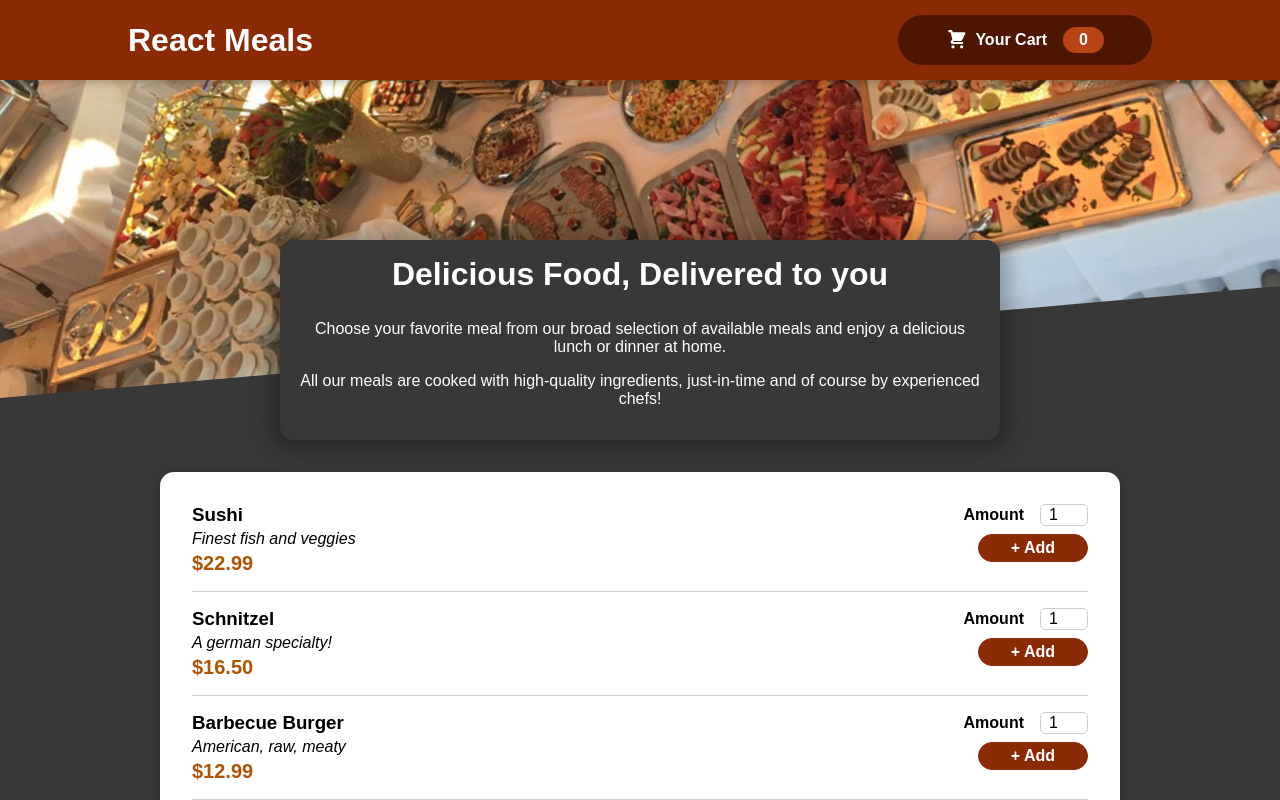
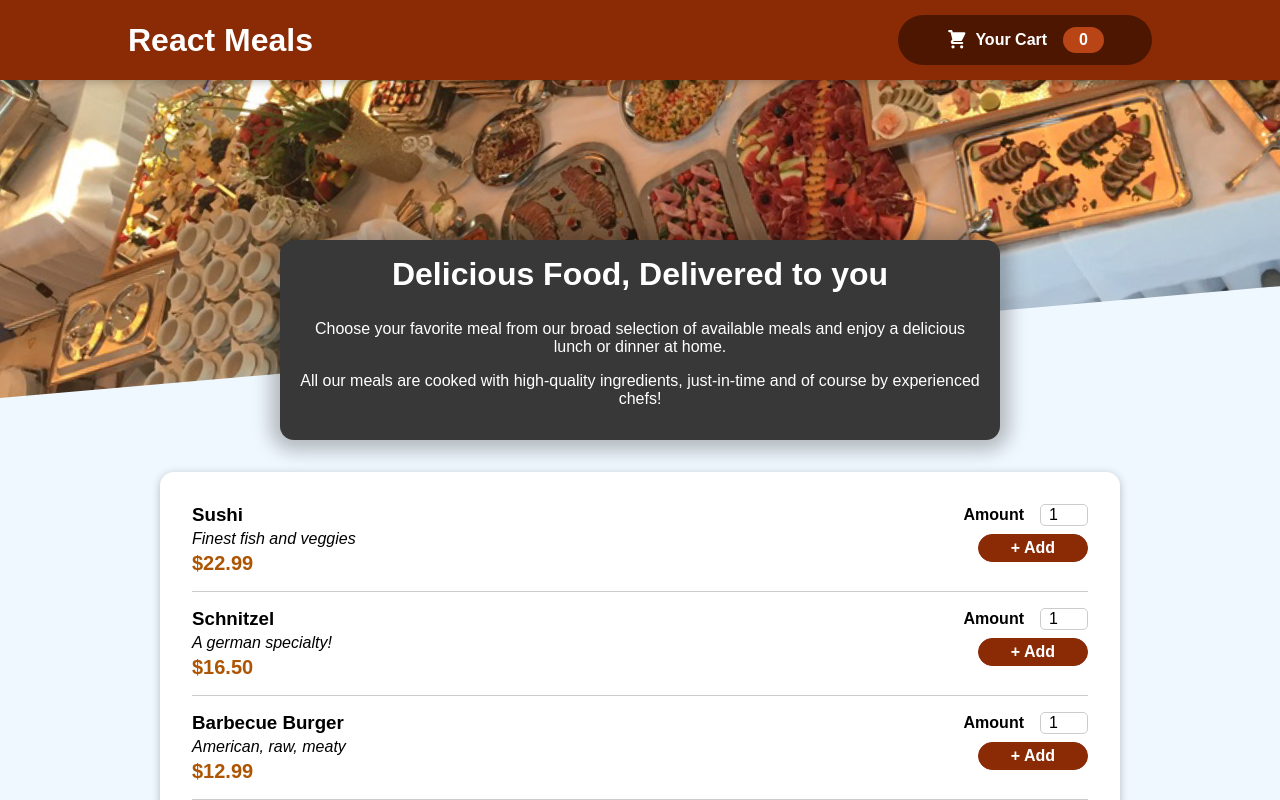
Before and after one commit to santhoshMahesh/Eat-It-Out, a React (Create React App) app: page / in a window 1280 px wide. Shown: the top 800 px of the page. Built offline with nearby package versions, Linux system fonts and the light colour scheme.

Commit message:
Maps integration

```diff
--- a/src/App.js
+++ b/src/App.js
@@ -1,31 +1,22 @@
 import React, { useState,useContext } from 'react';
-import Header from './components/Layout/Header';
-import Cart from './components/Cart/Cart';
-import CartProvider from './store/CartProvider';
-
-import Meals from './Meals/Meals';
-
-export const UserContext=React.createContext();
+import Maps from './components/Maps/Maps';
+import MealHeader from './SPA/MealHeader';
+import {
+  BrowserRouter as Router,
+  Switch,
+  Route,
+  Redirect,
+} from "react-router-dom";
 
 function App(){
 
-  const [cartIsShown, setCartIsShown]=useState(false);
-
-  const showCartHandler=()=>{
-    setCartIsShown(true);
-  }
-
-  const hideCartHandler=()=>{
-    setCartIsShown(false);
-  }
   return (
-    <CartProvider>
-      {cartIsShown && <Cart hideCartHandler={hideCartHandler}/>}
-      <Header onShowCart={showCartHandler}/>
-      <main>
-      <Meals/>
-      </main>
-    </CartProvider>
+      <Router>
+        <Switch>
+         <Route exact path='/' component={MealHeader} />
+         <Route path="/Maps" component={Maps}/>
+        </Switch>
+      </Router>
   )
 }
 
--- /dev/null
+++ b/src/SPA/MealHeader.js
@@ -0,0 +1,31 @@
+import React, { useState,useContext } from 'react';
+import Header from '../components/Layout/Header';
+import Cart from '../components/Cart/Cart';
+import CartProvider from '../store/CartProvider';
+import Meals from '../Meals/Meals'
+
+export const UserContext=React.createContext();
+
+function MealHeader(){
+
+  const [cartIsShown, setCartIsShown]=useState(false);
+
+  const showCartHandler=()=>{
+    setCartIsShown(true);
+  }
+
+  const hideCartHandler=()=>{
+    setCartIsShown(false);
+  }
+  return (
+    <CartProvider>
+      {cartIsShown && <Cart hideCartHandler={hideCartHandler}/>}
+      <Header onShowCart={showCartHandler}/>
+      <main>
+      <Meals/>
+      </main>
+    </CartProvider>
+  )
+}
+
+export default MealHeader;
--- /dev/null
+++ b/src/components/Maps/Maps.css
@@ -0,0 +1,3 @@
+body{
+    background-color: aliceblue;
+}
--- /dev/null
+++ b/src/components/Maps/Maps.js
@@ -0,0 +1,12 @@
+import React from 'react'
+import { MapContainer } from 'react-leaflet'
+import './Maps.css'
+const Maps = () => {
+  return (
+     <div>
+        Maps
+     </div>
+  )
+}
+
+export default Maps;
```
Also changed, not shown: package.json (+5 -2 lines), 1 other file (tests, documents, lock files or other folders).
